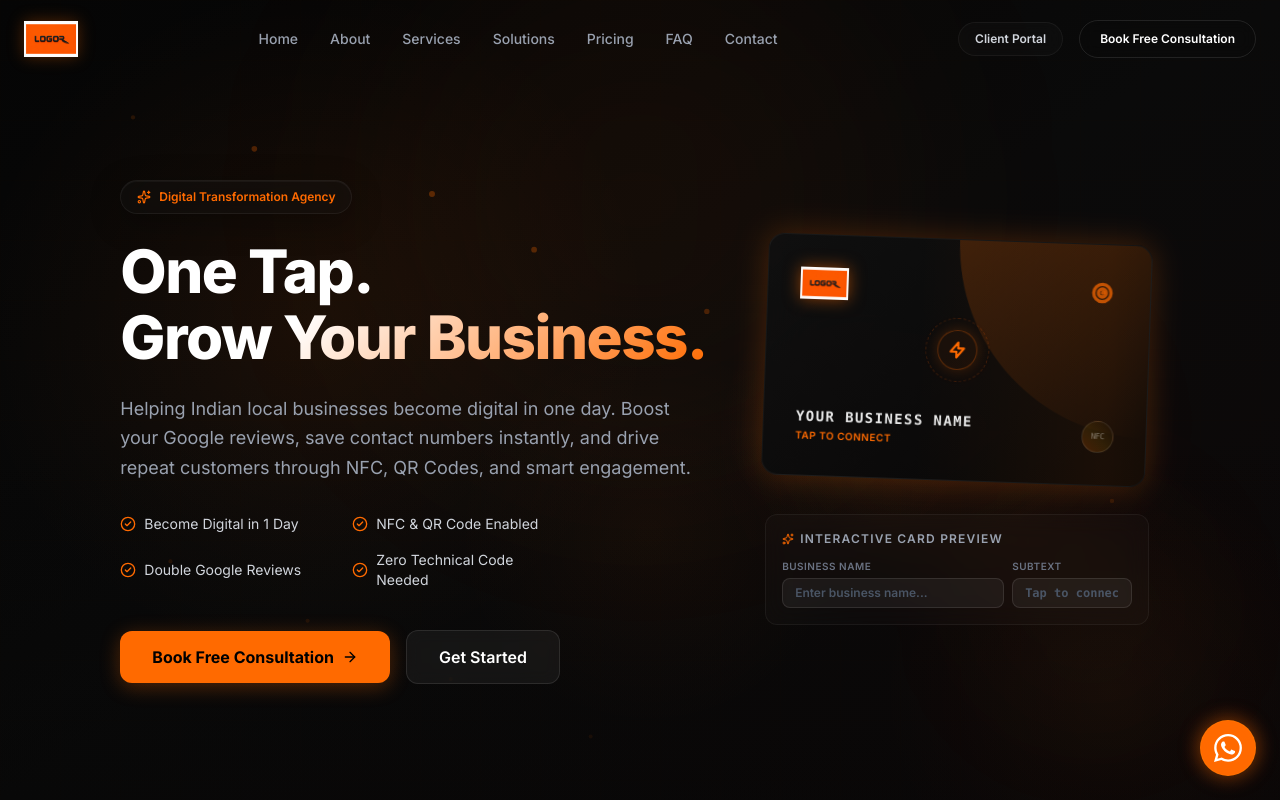
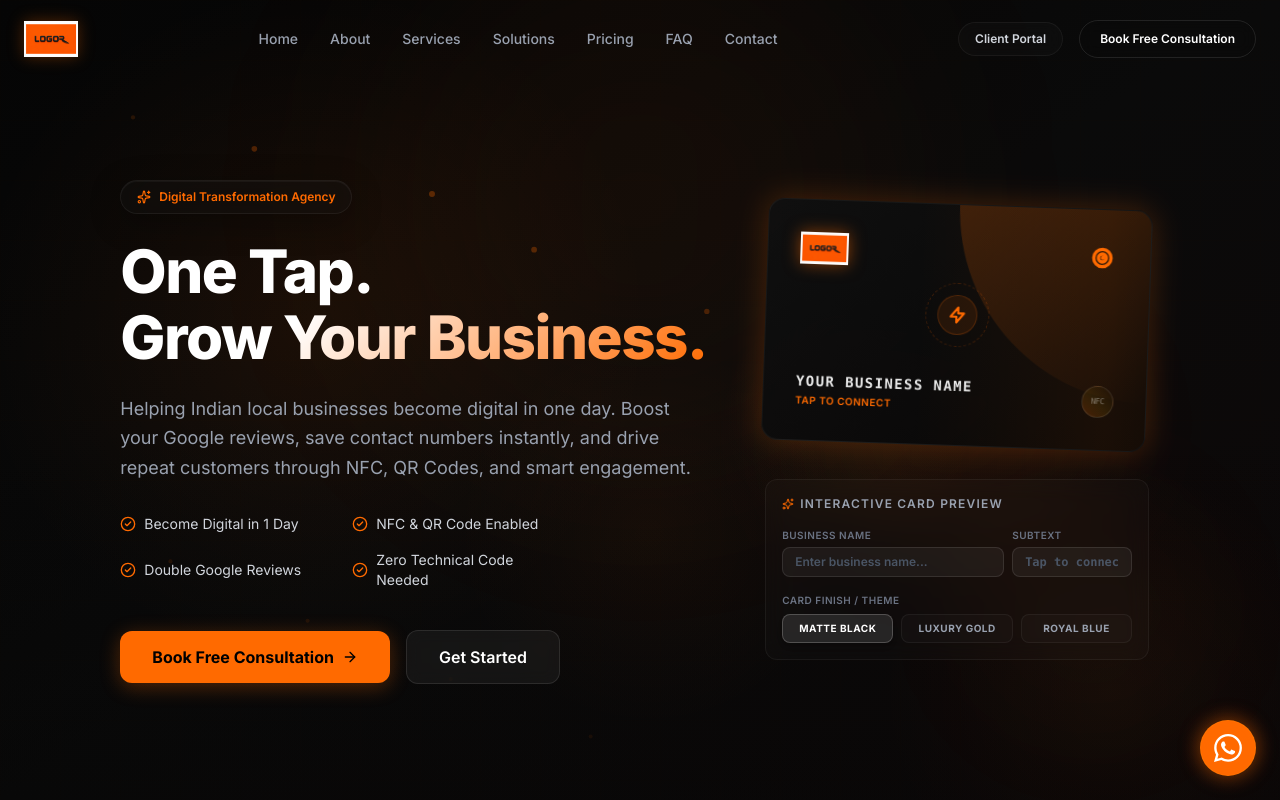
Before and after one commit to Jecin2378/logor-website1, a Next.js app: page / in a window 1280 px wide. Shown: the top 800 px of the page. Built offline with nearby package versions, Linux system fonts and the light colour scheme.

Commit message:
feat: implement interactive NFC card color swapper widgets and styling configs

```diff
--- a/src/components/Hero.tsx
+++ b/src/components/Hero.tsx
@@ -8,6 +8,40 @@ import { motion } from "framer-motion";
 export default function Hero() {
   const [businessName, setBusinessName] = useState("YOUR BUSINESS NAME");
   const [category, setCategory] = useState("TAP TO CONNECT");
+  const [cardColor, setCardColor] = useState<"black" | "gold" | "blue">("black");
+
+  // Style configurations for each theme
+  const themes = {
+    black: {
+      background: "linear-gradient(135deg, rgba(15, 15, 15, 0.95) 0%, rgba(5, 5, 5, 0.98) 100%)",
+      border: "border-white/10",
+      accent: "text-[#FF6A00]",
+      accentBg: "bg-[#FF6A00]/10",
+      accentBorder: "border-[#FF6A00]/20",
+      badgeGradient: "from-orange-500/20 via-yellow-500/10",
+      iconGlow: "drop-shadow-[0_0_8px_rgba(255,106,0,0.5)]"
+    },
+    gold: {
+      background: "linear-gradient(135deg, rgba(30, 24, 10, 0.95) 0%, rgba(15, 12, 5, 0.98) 100%)",
+      border: "border-amber-500/20",
+      accent: "text-amber-400",
+      accentBg: "bg-amber-400/10",
+      accentBorder: "border-amber-400/20",
+      badgeGradient: "from-amber-500/30 via-yellow-500/20",
+      iconGlow: "drop-shadow-[0_0_8px_rgba(245,158,11,0.5)]"
+    },
+    blue: {
+      background: "linear-gradient(135deg, rgba(10, 15, 30, 0.95) 0%, rgba(5, 8, 15, 0.98) 100%)",
+      border: "border-blue-500/20",
+      accent: "text-blue-400",
+      accentBg: "bg-blue-400/10",
+      accentBorder: "border-blue-400/20",
+      badgeGradient: "from-blue-500/30 via-indigo-500/20",
+      iconGlow: "drop-shadow-[0_0_8px_rgba(96,165,250,0.5)]"
+    }
+  };
+
+  const currentTheme = themes[cardColor];
   return (
     <section
       id="home"
@@ -113,9 +147,9 @@ export default function Hero() {
             animate={{ opacity: 1, scale: 1, rotate: 2 }}
             transition={{ duration: 0.8, delay: 0.2, type: "spring" }}
             style={{
-              background: "linear-gradient(135deg, rgba(15, 15, 15, 0.95) 0%, rgba(5, 5, 5, 0.98) 100%)",
+              background: currentTheme.background,
             }}
-            className="relative w-80 sm:w-96 aspect-[1.586/1] rounded-2xl p-8 border border-white/10 glass-panel overflow-hidden orange-glow flex flex-col justify-between group shadow-2xl animate-pulse-glow cursor-pointer hover:scale-[1.02] transition-transform duration-300"
+            className={`relative w-80 sm:w-96 aspect-[1.586/1] rounded-2xl p-8 border ${currentTheme.border} glass-panel overflow-hidden orange-glow flex flex-col justify-between group shadow-2xl animate-pulse-glow cursor-pointer hover:scale-[1.02] transition-transform duration-300`}
           >
             {/* Shimmer overlay */}
             <div className="absolute inset-0 animate-shimmer pointer-events-none" />
@@ -131,12 +165,12 @@ export default function Hero() {
                   alt="Logor"
                   width={110}
                   height={38}
-                  className="h-8 w-auto object-contain drop-shadow-[0_0_8px_rgba(255,106,0,0.5)]"
+                  className={`h-8 w-auto object-contain transition-all duration-500 ${currentTheme.iconGlow}`}
                 />
               </div>
 
               {/* Wireless Wave Icon (Contactless NFC symbol) */}
-              <div className="text-[#FF6A00]/70 group-hover:text-[#FF6A00] transition-colors duration-300">
+              <div className={`transition-colors duration-500 ${currentTheme.accent}`}>
                 <svg className="w-8 h-8 transform rotate-90" fill="none" stroke="currentColor" strokeWidth="2.5" viewBox="0 0 24 24">
                   <path strokeLinecap="round" strokeLinejoin="round" d="M12 18.5a6.5 6.5 0 1 1 0-13 6.5 6.5 0 0 1 0 13z" />
                   <path strokeLinecap="round" strokeLinejoin="round" d="M12 15a3 3 0 1 1 0-6 3 3 0 0 1 0 6z" />
@@ -147,9 +181,9 @@ export default function Hero() {
 
             {/* NFC Contact Center Tap Point */}
             <div className="flex justify-center items-center my-auto" style={{ transform: "translateZ(40px)" }}>
-              <div className="relative w-16 h-16 rounded-full border border-dashed border-[#FF6A00]/20 flex items-center justify-center group-hover:border-[#FF6A00]/50 transition-all duration-500">
-                <div className="w-10 h-10 rounded-full bg-[#FF6A00]/5 border border-[#FF6A00]/30 flex items-center justify-center shadow-[0_0_15px_rgba(255,106,0,0.2)]">
-                  <svg className="w-5 h-5 text-[#FF6A00]" fill="none" stroke="currentColor" strokeWidth="2.5" viewBox="0 0 24 24">
+              <div className={`relative w-16 h-16 rounded-full border border-dashed ${currentTheme.accentBorder} flex items-center justify-center transition-all duration-500`}>
+                <div className={`w-10 h-10 rounded-full ${currentTheme.accentBg} border ${currentTheme.accentBorder} flex items-center justify-center transition-all duration-500`}>
+                  <svg className={`w-5 h-5 transition-colors duration-500 ${currentTheme.accent}`} fill="none" stroke="currentColor" strokeWidth="2.5" viewBox="0 0 24 24">
                     <path strokeLinecap="round" strokeLinejoin="round" d="M13 10V3L4 14h7v7l9-11h-7z" />
                   </svg>
                 </div>
@@ -160,11 +194,11 @@ export default function Hero() {
             <div className="flex justify-between items-end mt-auto" style={{ transform: "translateZ(30px)" }}>
               <div>
                 <p className="text-sm text-white/90 tracking-widest font-mono uppercase font-bold truncate max-w-[240px]">{businessName}</p>
-                <p className="text-[10px] text-[#FF6A00] tracking-wider font-semibold uppercase mt-0.5">{category}</p>
+                <p className={`text-[10px] tracking-wider font-semibold uppercase mt-0.5 transition-colors duration-500 ${currentTheme.accent}`}>{category}</p>
               </div>
 
               {/* NFC circular badge */}
-              <div className="w-8 h-8 rounded-full bg-gradient-to-tr from-orange-500/20 via-yellow-500/10 to-transparent border border-white/10 flex items-center justify-center text-[8px] text-white/40 font-mono tracking-tighter">
+              <div className={`w-8 h-8 rounded-full bg-gradient-to-tr ${currentTheme.badgeGradient} to-transparent border border-white/10 flex items-center justify-center text-[8px] text-white/40 font-mono tracking-tighter transition-all duration-500`}>
                 NFC
               </div>
             </div>
@@ -175,7 +209,7 @@ export default function Hero() {
             initial={{ opacity: 0, y: 10 }}
             animate={{ opacity: 1, y: 0 }}
             transition={{ duration: 0.6, delay: 0.5 }}
-            className="w-full max-w-sm p-4 rounded-xl border border-white/5 bg-white/2 backdrop-blur-md flex flex-col gap-3 relative z-10"
+            className="w-full max-w-sm p-4 rounded-xl border border-white/5 bg-white/2 backdrop-blur-md flex flex-col gap-4 relative z-10"
           >
             <p className="text-xs font-semibold text-gray-400 uppercase tracking-widest flex items-center gap-1.5">
               <Sparkles className="w-3 h-3 text-[#FF6A00]" />
@@ -205,6 +239,43 @@ export default function Hero() {
                 />
               </div>
             </div>
+
+            {/* Color Swapper Controls */}
+            <div>
+              <label className="block text-[10px] text-gray-500 uppercase tracking-wider mb-1.5 font-semibold">Card Finish / Theme</label>
+              <div className="flex gap-2">
+                <button
+                  onClick={() => setCardColor("black")}
+                  className={`flex-1 py-1.5 rounded-lg text-[10px] font-bold uppercase tracking-wider border transition-all cursor-pointer ${
+                    cardColor === "black"
+                      ? "bg-white/10 text-white border-white/20 shadow-md"
+                      : "bg-white/2 text-gray-400 border-white/5 hover:bg-white/5"
+                  }`}
+                >
+                  Matte Black
+                </button>
+                <button
+                  onClick={() => setCardColor("gold")}
+                  className={`flex-1 py-1.5 rounded-lg text-[10px] font-bold uppercase tracking-wider border transition-all cursor-pointer ${
+                    cardColor === "gold"
+                      ? "bg-amber-500/20 text-amber-300 border-amber-400/30 shadow-md"
+                      : "bg-white/2 text-gray-400 border-white/5 hover:bg-white/5"
+                  }`}
+                >
+                  Luxury Gold
+                </button>
+                <button
+                  onClick={() => setCardColor("blue")}
+                  className={`flex-1 py-1.5 rounded-lg text-[10px] font-bold uppercase tracking-wider border transition-all cursor-pointer ${
+                    cardColor === "blue"
+                      ? "bg-blue-400/20 text-blue-300 border-blue-400/30 shadow-md"
+                      : "bg-white/2 text-gray-400 border-white/5 hover:bg-white/5"
+                  }`}
+                >
+                  Royal Blue
+                </button>
+              </div>
+            </div>
           </motion.div>
 
           {/* Underlay glow circle */}
```
